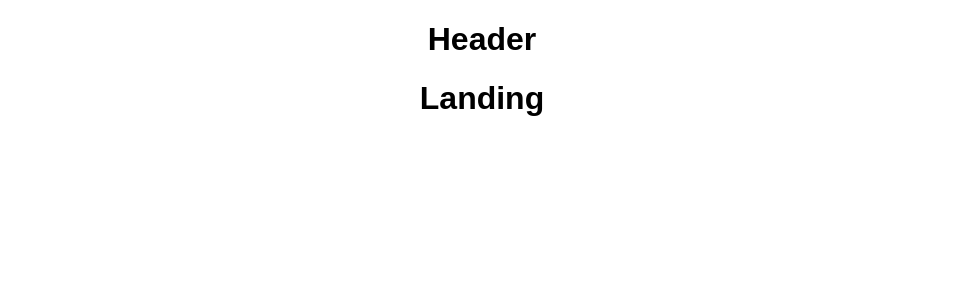
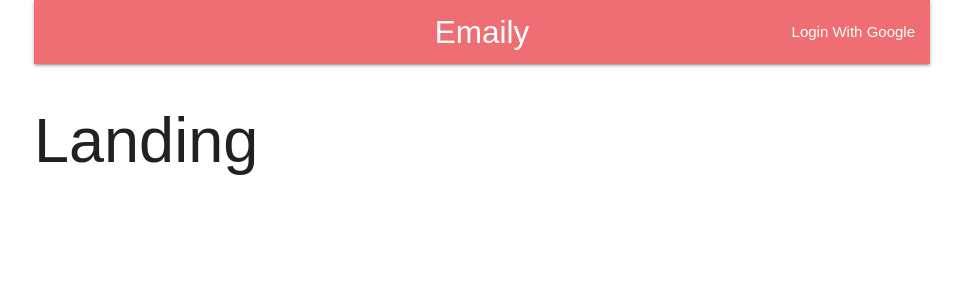
Before and after one commit to kolaveridi/feedbackapp, a React (Create React App) app in the folder client/: page / in a window 1280 px wide. Shown: the top 300 px of the page, without its empty margins (158-1121 px from the left). Built offline with nearby package versions, Linux system fonts and the light colour scheme; no server answers.

Commit message:
fetchUser currently working

```diff
--- a/client/src/App.js
+++ b/client/src/App.js
@@ -2,14 +2,20 @@
 import logo from './logo.svg';
 import './App.css';
 import {BrowserRouter,Route} from 'react-router-dom';
-const Header =()=><h1>Header</h1>;
+import {connect} from 'react-redux';
+import *  as actions from './actions';
+import Header from './components/Header';
 const Dashbaord =()=><h1>Dashbaord</h1>;
 const SurveyNew =()=><h1>SurveyNew</h1>;
 const Landing =()=><h1>Landing</h1>;
 class App extends Component {
+  // instead of componentWillMount
+  componentDidMount(){
+    this.props.fetchUser();
+  }
   render() {
     return (
-      <div className="App">
+      <div className="container">
         <BrowserRouter>
         <div>
           <Header/>
@@ -24,4 +30,4 @@
   }
 }
 
-export default App;
+export default connect(null,actions)(App);
--- /dev/null
+++ b/client/src/actions/index.js
@@ -0,0 +1,11 @@
+import axios from 'axios';
+import {FETCH_USER} from './types';
+//we return a function
+ export const fetchUser=() =>{
+    return function(dispatch){
+        axios
+        .get('/api/current_user')
+        .then(res=>dispatch({type:FETCH_USER,payload:res}))
+    }
+
+};
--- /dev/null
+++ b/client/src/actions/types.js
@@ -0,0 +1 @@
+export const FETCH_USER='fetch_user';
--- /dev/null
+++ b/client/src/components/Header.js
@@ -0,0 +1,22 @@
+import React, { Component } from 'react';
+
+class Header extends React.Component{
+
+  render(){
+      return(
+        <div>
+         <nav>
+   <div className="nav-wrapper">
+      <a href="#" className="brand-logo center">Emaily</a>
+      <ul className="right">
+        <li><a href="sass.html">Login With Google</a></li>
+      </ul>
+    </div>
+  </nav>
+        </div>
+      );
+  }
+
+}
+
+export default Header;
--- a/client/src/index.js
+++ b/client/src/index.js
@@ -1,12 +1,16 @@
+
+import   'materialize-css/dist/css/materialize.min.css'
+//import M from 'materialize-css/dist/js/materialize.min.js'
 import React from 'react';
 import ReactDOM from 'react-dom';
+import reduxThunk from 'redux-thunk';
 import './index.css';
 import App from './App';
 import {Provider} from 'react-redux';
 import {createStore,applyMiddleware} from 'redux';
 import reducers from './reducers';
 import registerServiceWorker from './registerServiceWorker';
-const store=createStore(reducers,{},applyMiddleware())
+const store=createStore(reducers,{},applyMiddleware(reduxThunk))
 
 ReactDOM.render(
 <Provider store ={store}>
--- a/client/src/reducers/authReducer.js
+++ b/client/src/reducers/authReducer.js
@@ -1,4 +1,5 @@
 export default function(state={},action){
+    console.log('action',action);
     switch(action.type){
         default:
           return state;
```
Also changed, not shown: client/package.json (+7 -1 lines), 1 other file (tests, documents, lock files or other folders).
